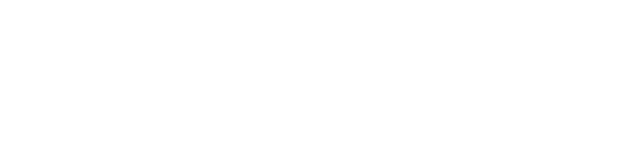
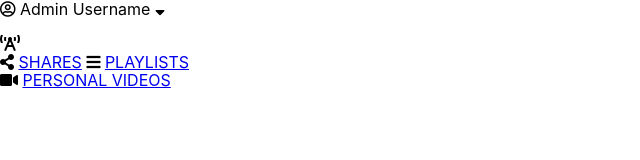
Before and after one commit to Sabrincodes/sn-comp-challenge-2, a plain HTML site: page index.html in a window 1280 px wide. Shown: the whole page, without its empty margins (0-640 px from the left). Drawn offline with Linux system fonts and the light colour scheme.

Commit message:
Add header

```diff
--- a/index.html
+++ b/index.html
@@ -14,3 +14,29 @@
 
 
 </head>
+
+<body>
+  <article class="top-half"></article>
+    <header class="header-space">
+      <article class="bottom-half-nav"></article>
+
+    <div class="top-nav">
+      <i class="far fa-user-circle account-icon"></i> Admin Username  <i class="fas fa-sort-down"></i></p>
+     </i>
+      <i class="fas fa-broadcast-tower"></i>
+    </div>
+   <article class="logo-spot">
+    </article>
+    </nav>
+    <nav class="bottom-nav">
+      <i class="fas fa-share-alt"></i>
+        <a href="#" class="shares-link">SHARES</a>
+      <i class="fas fa-bars"></i>
+       <a href="#" class="playlist-link">PLAYLISTS</a>
+      <div class="vids">
+      <i class="fas fa-video"></i>
+      <a href="#" class="videos-link">PERSONAL VIDEOS</a>
+    </div>
+
+      </nav>
+  </header>
```
